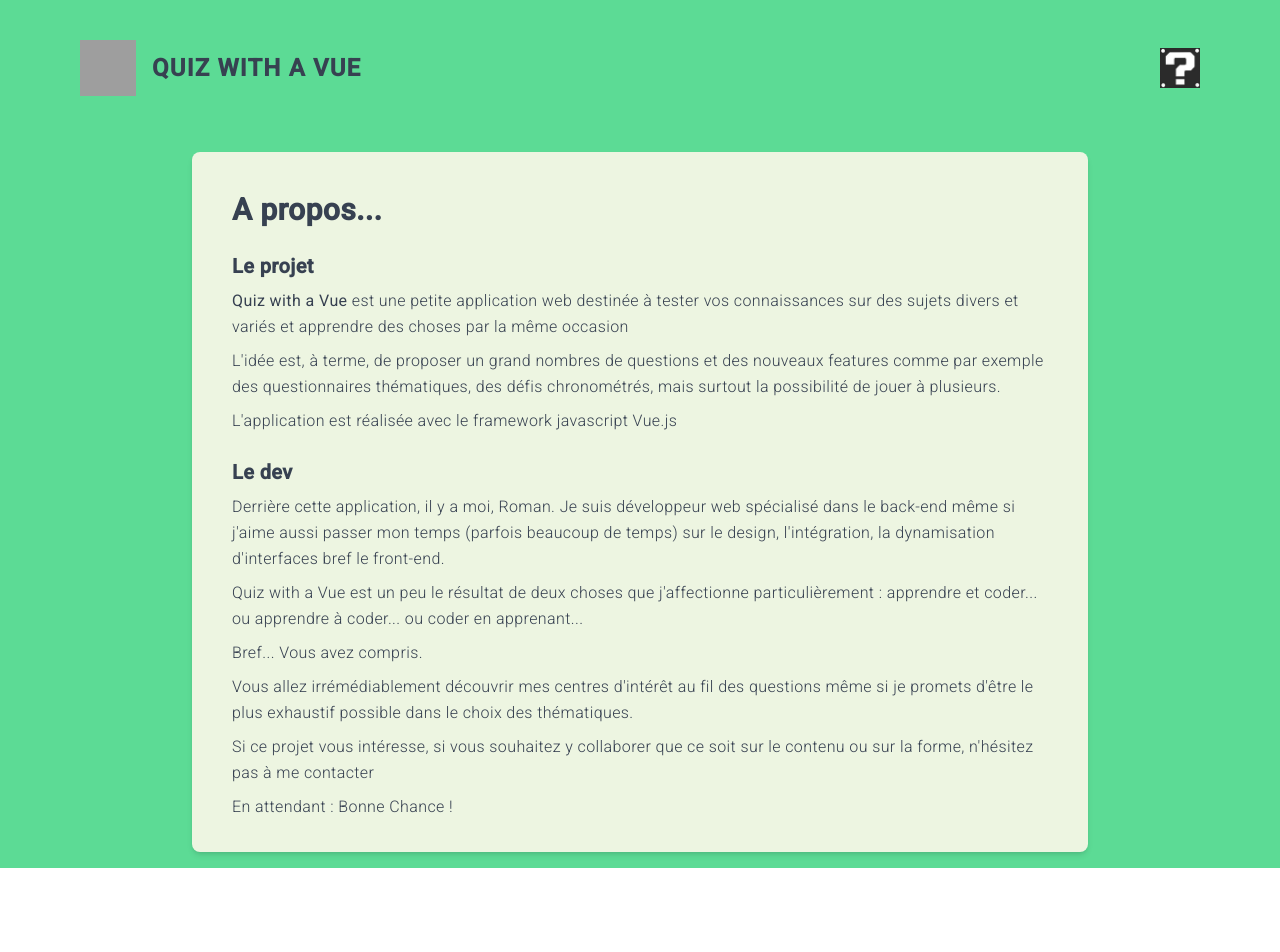
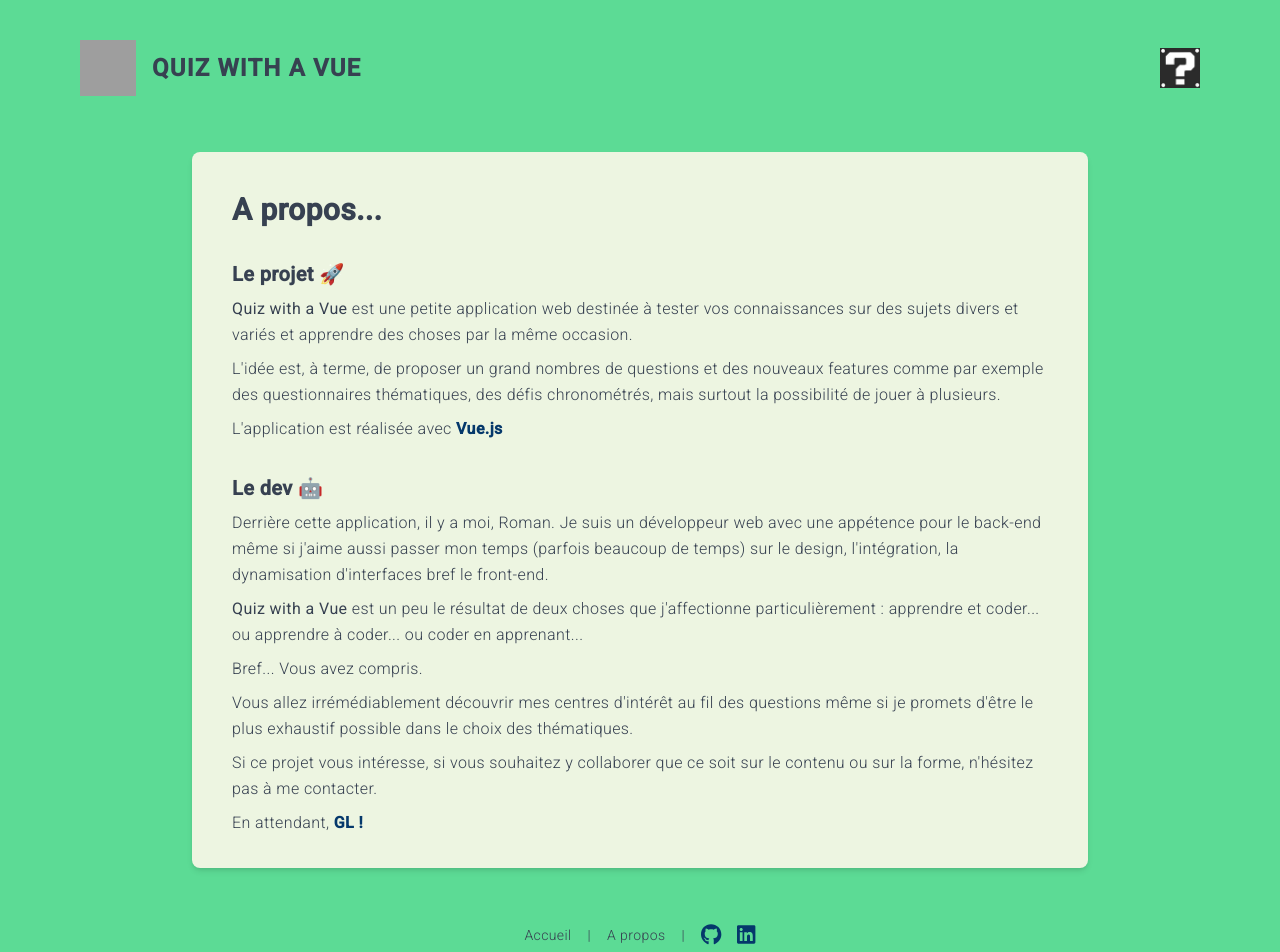
Before and after one commit to RomanLotocki/quiz-with-a-Vue, a Vue app: page /about in a window 1280 px wide. Shown: the top 952 px of the page. Before the commit the page ends 868 px from the top, so only its background shows below. Built offline with nearby package versions, Linux system fonts and the light colour scheme; grey boxes are pictures that could not be loaded.

Commit message:
footer + update about

```diff
--- a/src/App.vue
+++ b/src/App.vue
@@ -9,6 +9,22 @@
       <RouterView />
     </main>
 
+    <footer class="flex-col py-10 font-light text-sm text-center">
+      <div>
+        <RouterLink to="/" class="p-2 hover:font-semibold">Accueil</RouterLink>
+        <span class="p-2">|</span>
+        <RouterLink to="/about" class="p-2 hover:font-semibold">A propos</RouterLink>
+        <span class="p-2">|</span>
+        <a href="https://github.com/RomanLotocki/quiz-with-a-Vue" target="_blank" class="p-2"><font-awesome-icon :icon="['fab', 'github']" class="fa-xl" style="color: #05386B;" /></a>
+        <a href="https://www.linkedin.com/in/roman-lotocki/" target="_blank" class="p-2"><font-awesome-icon :icon="['fab', 'linkedin']" class="fa-xl" style="color: #05386B;" /></a>
+
+
+      </div>
+
+      <div class="mx-auto my-3 border-t max-w-4xl"></div>
+
+      <p>© 2023 Roman Lotocki powered by Vue.js</p>
+    </footer>
   </div>
 </template>
 
--- a/src/main.js
+++ b/src/main.js
@@ -11,12 +11,13 @@ import { library } from '@fortawesome/fontawesome-svg-core'
 import { FontAwesomeIcon } from '@fortawesome/vue-fontawesome'
 
 /* import specific icons */
-import { faUser } from '@fortawesome/free-solid-svg-icons'
-import { faCircleExclamation } from '@fortawesome/free-solid-svg-icons'
-import { faXmark } from '@fortawesome/free-solid-svg-icons'
+import { faUser, faCircleExclamation, faXmark } from '@fortawesome/free-solid-svg-icons'
+import { faGithub, faLinkedin } from '@fortawesome/free-brands-svg-icons'
+// import { faCircleExclamation } from '@fortawesome/free-solid-svg-icons'
+// import { faXmark } from '@fortawesome/free-solid-svg-icons'
 
 /* add icons to the library */
-library.add(faUser, faCircleExclamation, faXmark)
+library.add(faUser, faCircleExclamation, faXmark, faGithub, faLinkedin)
 
 const pinia = createPinia()
 const app = createApp(App)
--- a/src/views/AboutView.vue
+++ b/src/views/AboutView.vue
@@ -2,25 +2,25 @@
 <div class="flex justify-center">
         <div class="max-w-4xl px-10 my-4 py-6 bg-custom-white rounded-lg shadow-md">
     <h1 class="my-4 text-2xl md:text-3xl font-bold">A propos...</h1>
-    <h2 class="mb-2 mt-6 text-lg md:text-xl font-bold">Le projet</h2>
+    <h2 class="mb-2 mt-8 text-lg md:text-xl font-bold">Le projet &#128640;</h2>
     <p class="font-light my-2"><b>Quiz with a Vue</b> est une petite application web destinée à tester vos connaissances sur des sujets divers et
-      variés et apprendre des choses par la même occasion</p>
+      variés et apprendre des choses par la même occasion.</p>
     <p class="font-light my-2">L'idée est, à terme, de proposer un grand nombres de questions et des nouveaux features comme par exemple des
       questionnaires thématiques, des défis chronométrés, mais surtout la possibilité de jouer à plusieurs.</p>
-    <p class="font-light my-2">L'application est réalisée avec <a href="https://vuejs.org/">le framework javascript Vue.js</a>
+    <p class="font-light my-2">L'application est réalisée avec <a href="https://vuejs.org/" target="_blank" class="text-custom-blue font-semibold hover:animate-pulse"> Vue.js</a>
     </p>
-    <h2 class="mb-2 mt-6 text-lg md:text-xl font-bold">Le dev</h2>
-    <p class="font-light my-2">Derrière cette application, il y a moi, Roman. Je suis développeur web spécialisé dans le back-end même
+    <h2 class="mb-2 mt-8 text-lg md:text-xl font-bold">Le dev &#129302;</h2>
+    <p class="font-light my-2">Derrière cette application, il y a moi, Roman. Je suis un développeur web avec une appétence pour le back-end même
       si j'aime aussi passer mon temps (parfois beaucoup de temps) sur le design, l'intégration, la dynamisation
       d'interfaces bref le front-end.</p>
-    <p class="font-light my-2">Quiz with a Vue est un peu le résultat de deux choses que j'affectionne particulièrement : apprendre et coder... ou
+    <p class="font-light my-2"><b>Quiz with a Vue</b> est un peu le résultat de deux choses que j'affectionne particulièrement : apprendre et coder... ou
       apprendre à coder... ou coder en apprenant...</p>
     <p class="font-light my-2">Bref... Vous avez compris.</p>
     <p class="font-light my-2">Vous allez irrémédiablement découvrir mes centres d'intérêt au fil des questions même si je promets d'être le
       plus exhaustif possible dans le choix des thématiques.</p>
     <p class="font-light my-2">Si ce projet vous intéresse, si vous souhaitez y collaborer que ce soit sur le contenu ou sur la forme, n'hésitez
-      pas à me contacter</p>
-    <p class="font-light my-2">En attendant : Bonne Chance !</p>
+      pas à me contacter.</p>
+    <p class="font-light my-2">En attendant, <router-link to="/" class="text-custom-blue font-semibold hover:animate-pulse">GL !</router-link></p>
   </div>
 </div>
 </template>
```
